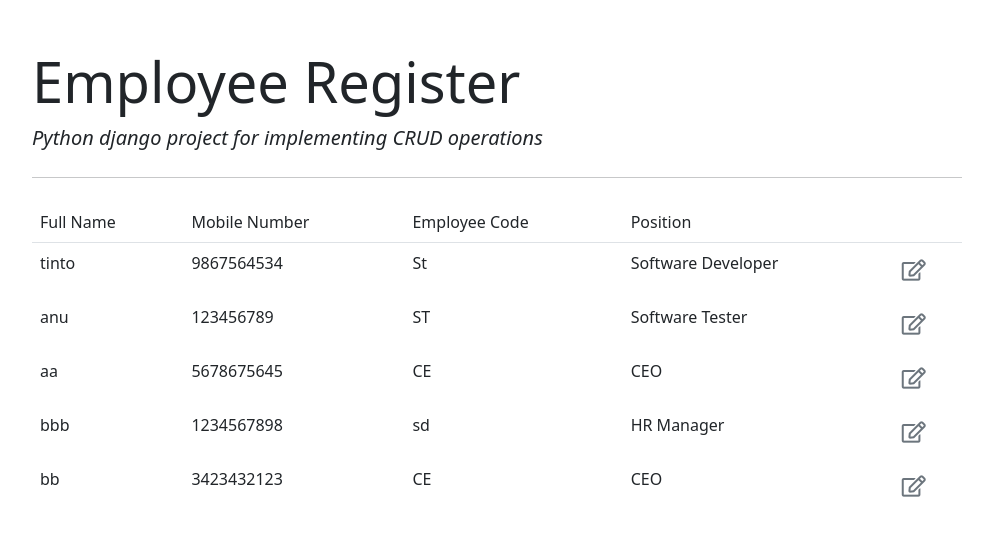
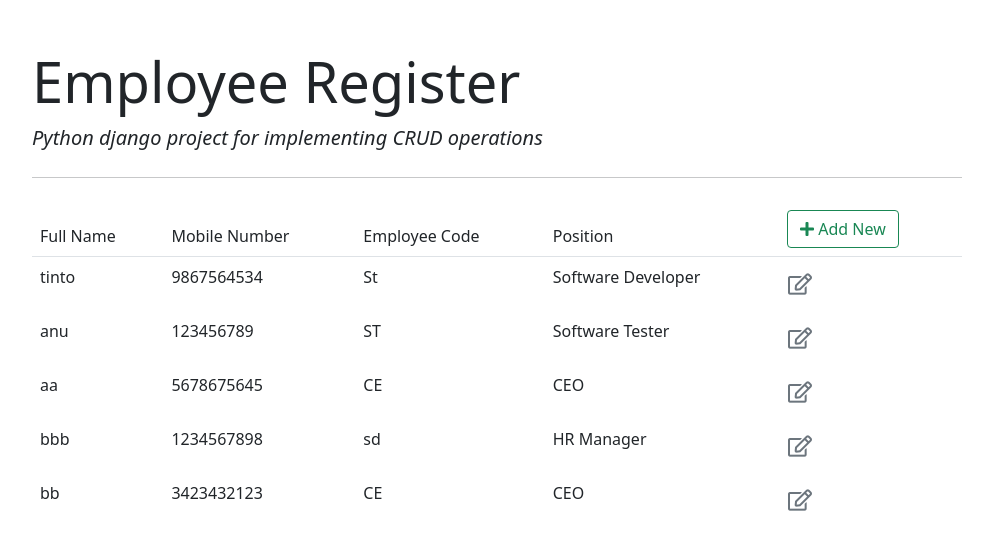
Before and after one commit to Tintojohn/Employee, a Django app: page /list/ in a window 1280 px wide. Shown: the top 550 px of the page, without its empty margins (143-1136 px from the left). Run offline with Django 3.2, Linux system fonts and the light colour scheme; data comes from the database, SQL or seed files in the repository.

Commit message:
Add new button in list page

```diff
--- a/template/emp_register/employee_list.html
+++ b/template/emp_register/employee_list.html
@@ -8,7 +8,7 @@
             <td>Employee Code</td>
             <td>Position</td>
             <td>
-
+                <a href="{% url 'insert' %}" class="btn btn-outline-success"><i class="fas fa-plus"></i> Add New </a>
             </td>
         </tr>
     </thead>
```
